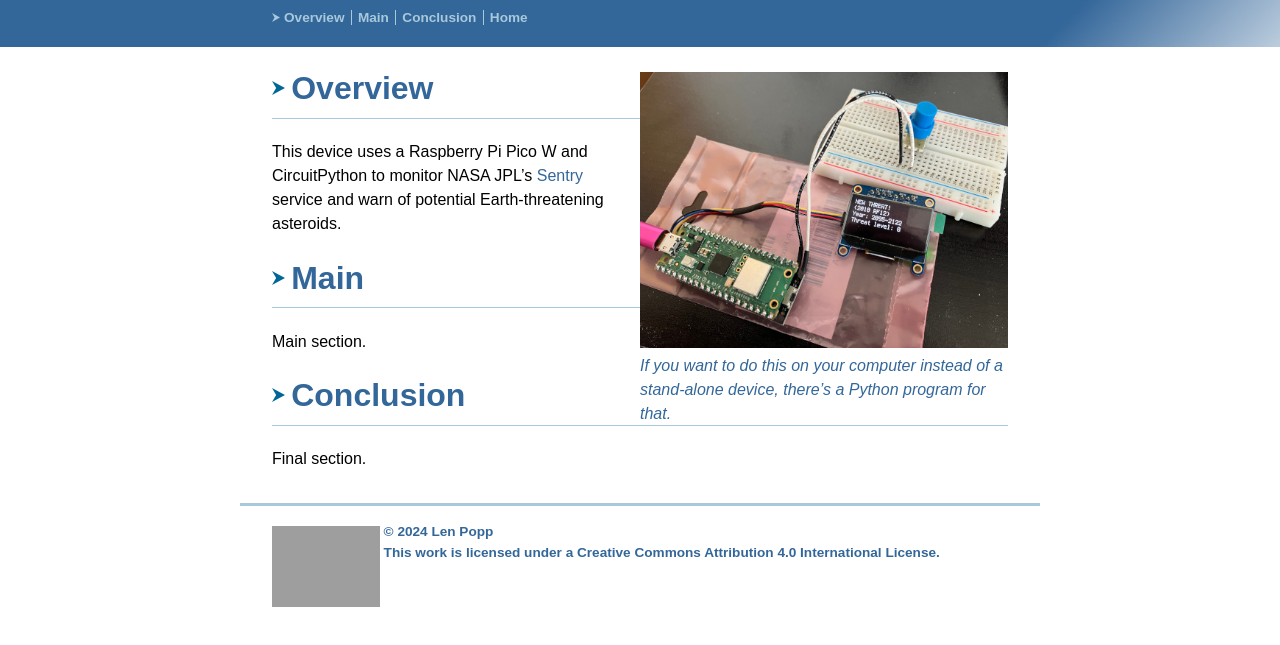
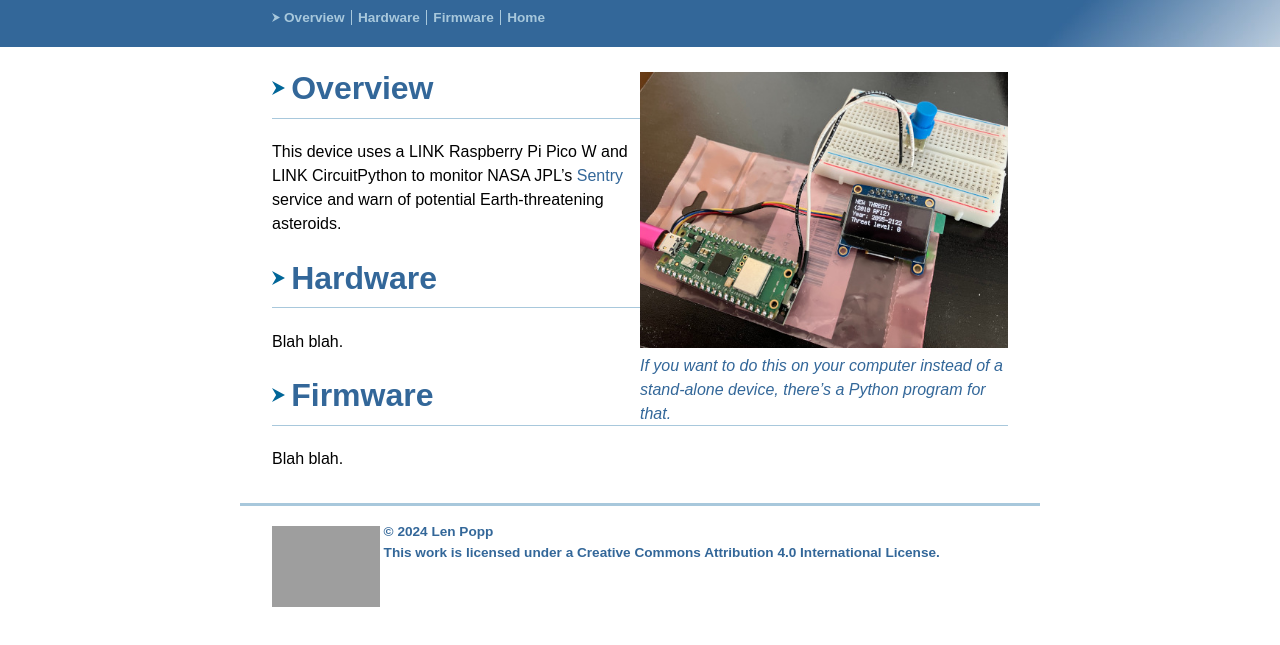
Before and after one commit to Len42/web-site, a plain HTML site: page site-files/projects/asentry/index.html in a window 1280 px wide. Shown: the part 89-734 px from the top of the page. Drawn offline with Linux system fonts and the light colour scheme; grey boxes are pictures that could not be loaded.

Commit message:
asentry project page - wip

```diff
--- a/site-files/projects/asentry/index.html
+++ b/site-files/projects/asentry/index.html
@@ -17,27 +17,25 @@
 <!--nav button--><label for="navCheck">&nbsp;</label><input type="checkbox" id="navCheck">
 <ul>
 <li><a href="#overview">Overview</a></li>
-<li><a href="#main">Main</a></li>
-<li><a href="#conclusion">Conclusion</a></li>
+<li><a href="#hardware">Hardware</a></li>
+<li><a href="#firmware">Firmware</a></li>
 <li><a href="/">Home</a></li>
 </ul>
 </nav>
 </header>
 
 <main>
-<aside><img src="asentry.jpg" alt="asentry device"></aside>
+<aside><a href="asentry.jpg"><img src="asentry.jpg" alt="asentry device"></a></aside>
 <h1><a name="overview"></a>Overview</h1>
-<p>This device uses a Raspberry Pi Pico W and CircuitPython to monitor NASA JPL’s <a href="https://cneos.jpl.nasa.gov/sentry/">Sentry</a> service and warn of potential Earth-threatening asteroids.</p>
+<p>This device uses a LINK Raspberry Pi Pico W and LINK CircuitPython to monitor NASA JPL’s <a href="https://cneos.jpl.nasa.gov/sentry/">Sentry</a> service and warn of potential Earth-threatening asteroids.</p>
 
-<aside>
-<p>If you want to do this on your computer instead of a stand-alone device, there’s <a href="https://github.com/Len42/asentry">a Python program</a> for that.</p>
-</aside>
+<aside><p>If you want to do this on your computer instead of a stand-alone device, there’s <a href="https://github.com/Len42/asentry">a Python program</a> for that.</p></aside>
 
-<h1><a name="main"></a>Main</h1>
-<p>Main section.</p>
+<h1><a name="hardware"></a>Hardware</h1>
+<p>Blah blah.</p>
 
-<h1><a name="conclusion"></a>Conclusion</h1>
-<p>Final section.</p>
+<h1><a name="firmware"></a>Firmware</h1>
+<p>Blah blah.</p>
 </main>
 
 <footer><g-row><g-col style="width: 110px; vertical-align: middle">
```
